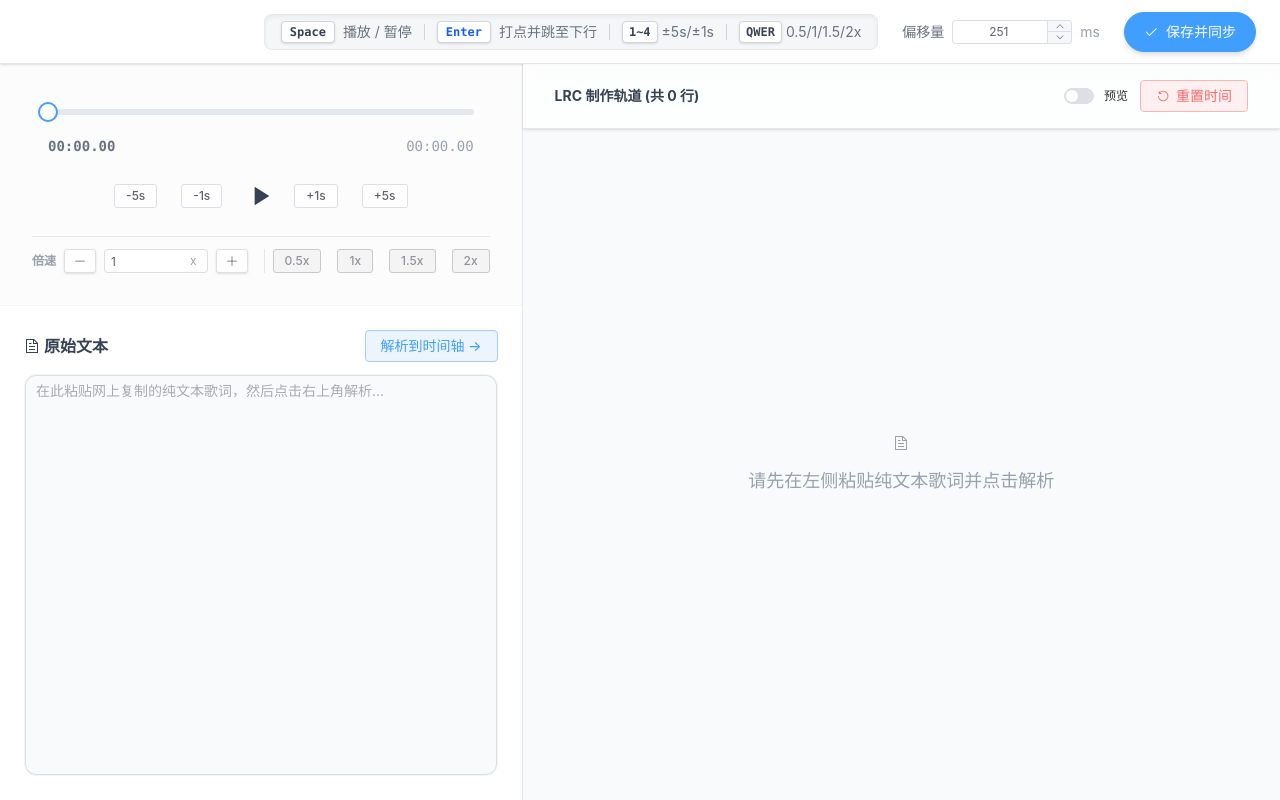
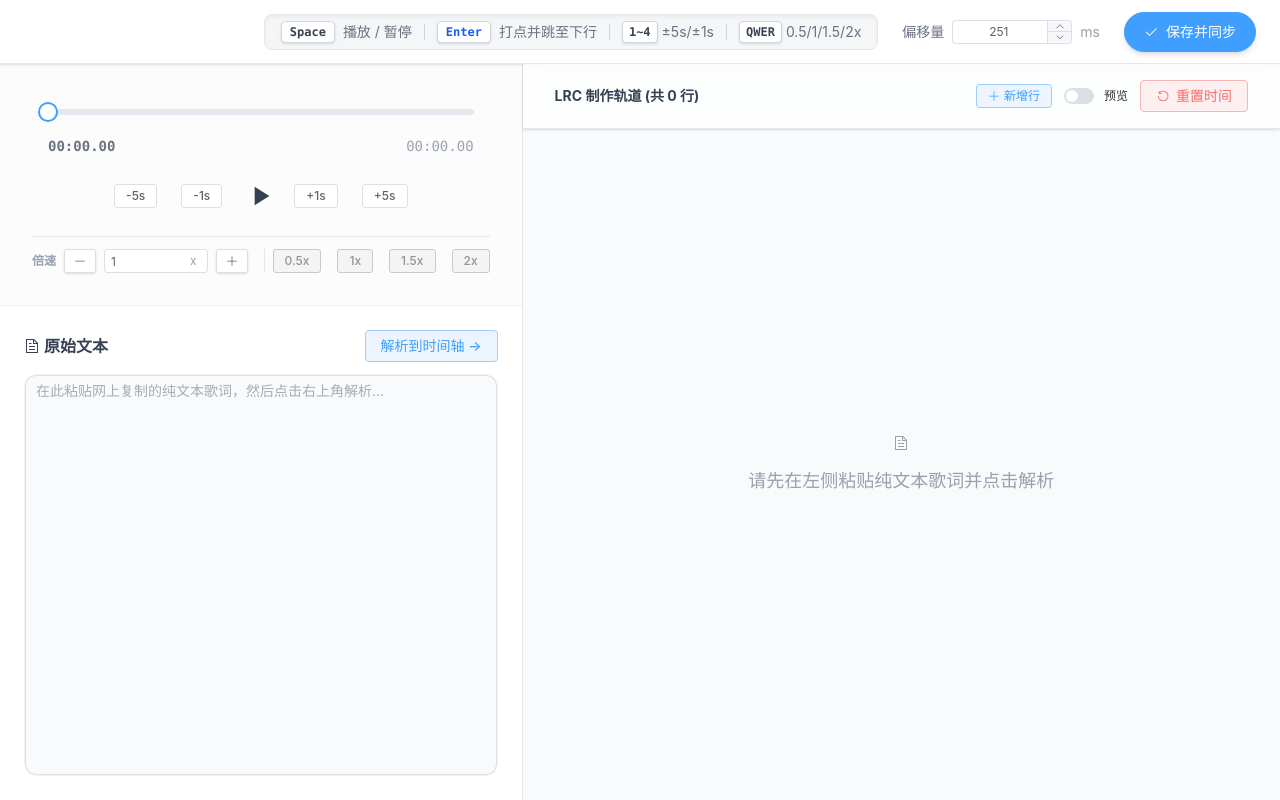
Before and after one commit to yedadtop/NasMusic, a Vue app in the folder frontned/: page /lrc-editor in a window 1280 px wide. Built offline with nearby package versions, Linux system fonts and the light colour scheme.

Commit message:
feat(LrcEditor): 添加新增行按钮功能
添加新增行按钮，允许用户在编辑器中快速插入空白歌词行。点击按钮后会在当前编辑行下方或列表末尾插入新行，并自动滚动到新行位置显示成功提示。

```diff
--- a/frontned/src/views/LrcEditor.vue
+++ b/frontned/src/views/LrcEditor.vue
@@ -134,6 +134,7 @@
         <div class="px-8 py-4 border-b border-gray-200 bg-white/70 backdrop-blur flex justify-between items-center shadow-sm z-10 sticky top-0">
           <span class="text-sm font-bold text-gray-700">LRC 制作轨道 (共 {{ lyrics.filter(l => !l.deleted).length }} 行)</span>
           <div class="flex items-center space-x-3">
+            <el-button size="small" :icon="Plus" @click="addLine" type="primary" plain class="font-bold">新增行</el-button>
             <el-switch
               v-model="autoScroll"
               size="small"
@@ -477,6 +478,22 @@ const deleteLine = (index) => {
   }
 }
 
+const addLine = () => {
+  const newLine = { time: 0, timeStr: '00:00.00', text: '', deleted: false }
+  let insertIndex = editIndex.value >= 0 ? editIndex.value + 1 : lyrics.value.length
+
+  if (insertIndex > lyrics.value.length) {
+    insertIndex = lyrics.value.length
+  }
+
+  lyrics.value.splice(insertIndex, 0, newLine)
+  editIndex.value = insertIndex
+  nextTick(() => {
+    scrollToLine(editIndex.value)
+  })
+  showToast('已在下方新增空白行', 'success')
+}
+
 const undoDelete = () => {
   if (deletedLines.value.length === 0) return
   const lastIndex = deletedLines.value.pop()
```
